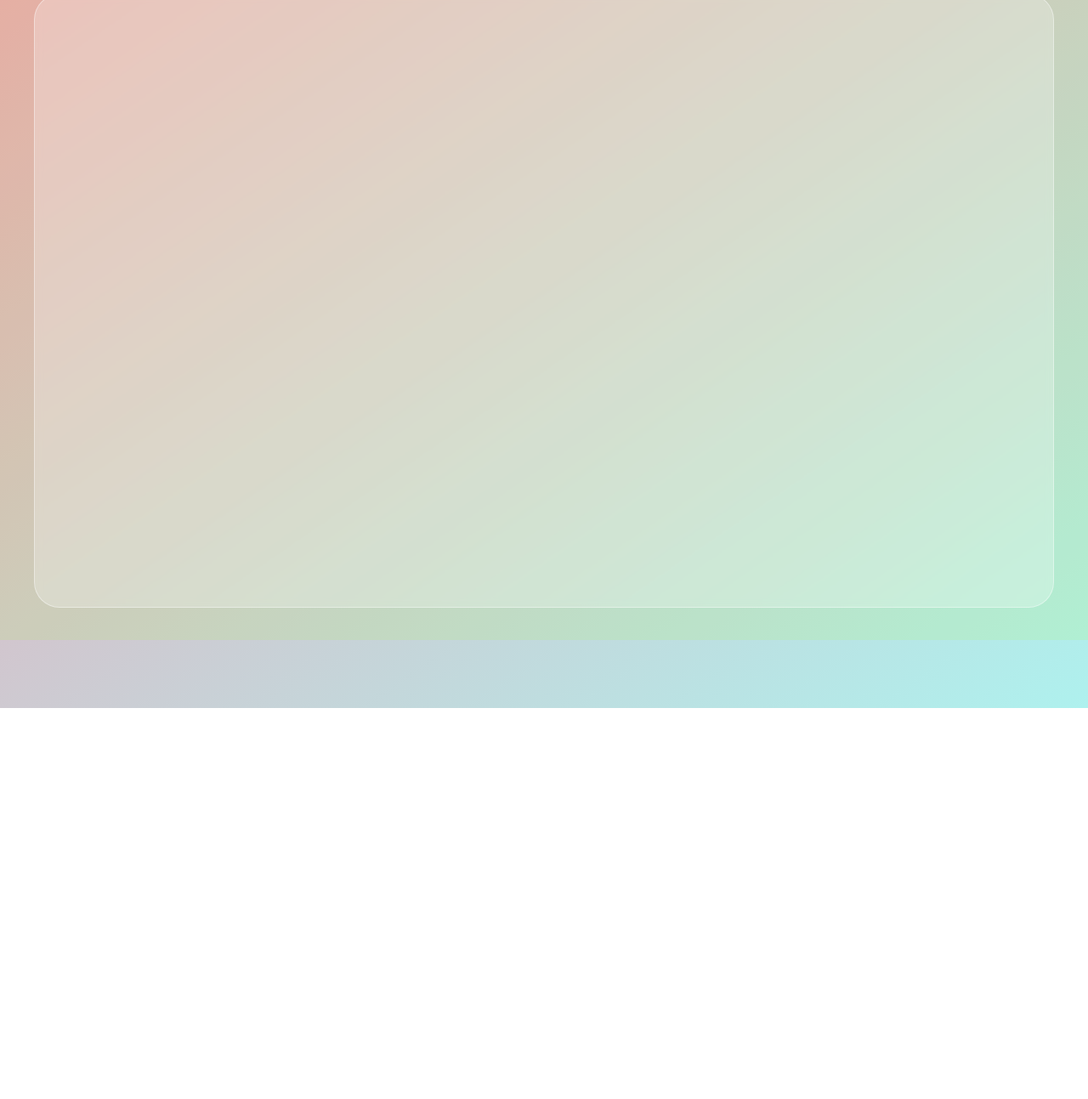
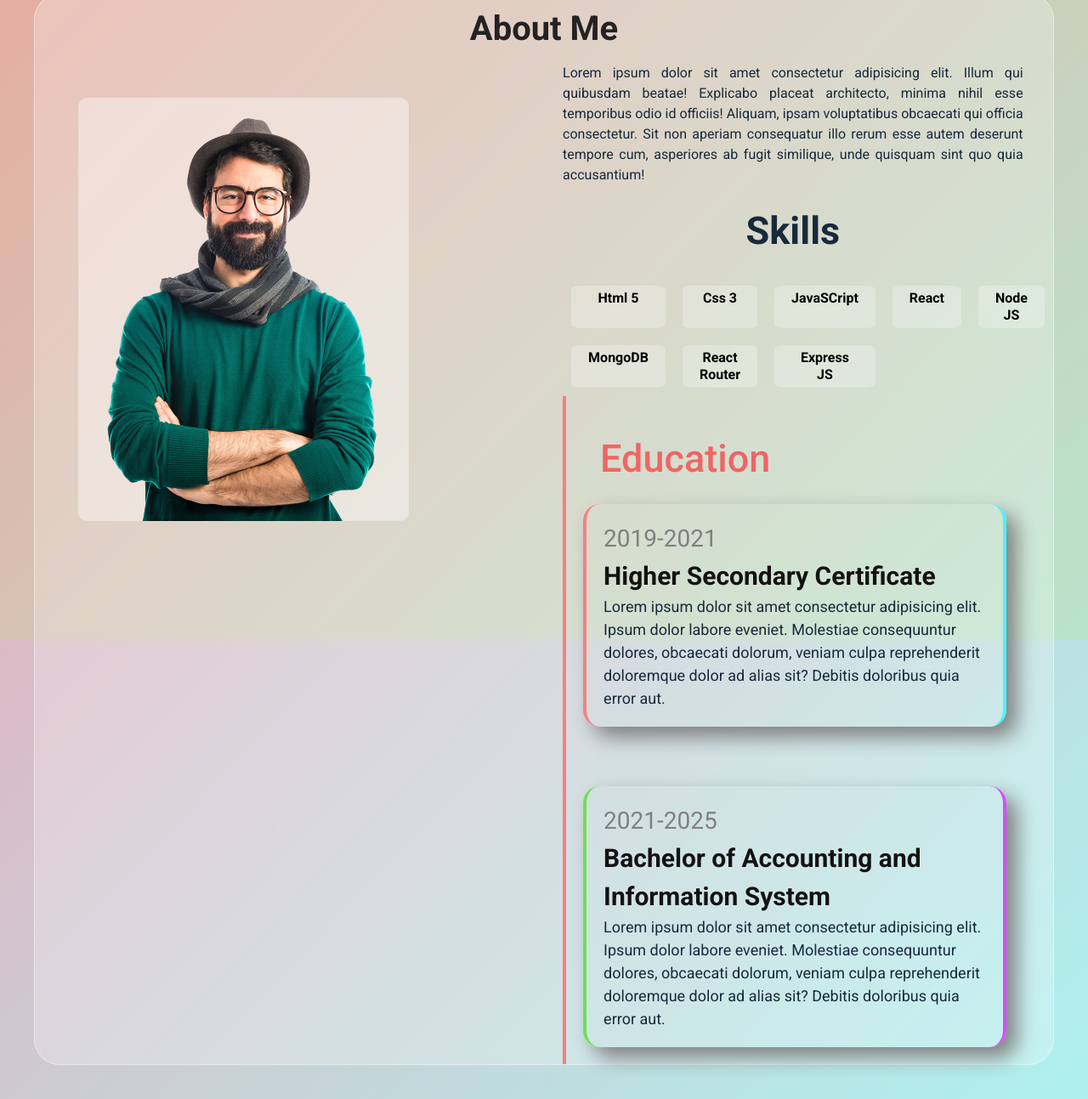
Before and after one commit to mh-miyad/my-portfolio-website, a plain HTML site: page about.html in a window 1280 px wide. Shown: the part 47-1340 px from the top of the page at 85% size. Before the commit the page ends 880 px from the top, so only its background shows below. Drawn offline with Linux system fonts and the light colour scheme.

Commit message:
about pages add

```diff
--- a/about.html
+++ b/about.html
@@ -15,8 +15,60 @@
 
 
     <!-- About  Section -->
-    <div class="main">
-        <section>
+    <div class="main ">
+        <section class="about-section ">
+            <h2 class="text-center "> About Me</h2>
+            <div class="container-about  ">
+                <div class="about-img">
+                    <img src="./img/about-img.png" alt="">
+                </div>
+                <div class="education-section">
+                    <p class="text-justify">Lorem ipsum dolor sit amet consectetur adipisicing elit. Illum qui quibusdam beatae! Explicabo placeat architecto, minima nihil esse temporibus odio id officiis! Aliquam, ipsam voluptatibus obcaecati qui officia consectetur. Sit non aperiam consequatur illo rerum esse autem deserunt tempore cum, asperiores ab fugit similique, unde quisquam sint quo quia accusantium!</p>
+                    <div class="skill">
+                        <h3 class="font-45 text-center ">Skills</h3>
+                        <div class=" skill-section">
+                            <a class="skill-btn" href="#">    Html 5</a>
+                            <a class="skill-btn" href="#">    Css 3</a>
+                            <a class="skill-btn" href="#">    JavaSCript</a>
+                            <a class="skill-btn" href="#">    React</a>
+                            <a class="skill-btn" href="#">    Node JS</a>
+                            <a class="skill-btn" href="#">    MongoDB</a>
+                            <a class="skill-btn" href="#">    React Router</a>
+                            <a class="skill-btn" href="#">    Express JS</a>
+
+                        </div>
+                    </div>
+                    <div class="education-qualification ">
+                        <h3 class="edu-titlle font-45">
+                            Education
+                        </h3>
+                        <div class="edu-part-1">
+
+                             <p class="edu-time">
+                                2019-2021
+                             </p>
+                             <p class="edu-degree">
+                                Higher Secondary Certificate
+                             </p>
+                             <p class="edu-description">
+                               Lorem ipsum dolor sit amet consectetur adipisicing elit. Ipsum dolor labore eveniet. Molestiae consequuntur dolores, obcaecati dolorum, veniam culpa reprehenderit doloremque dolor ad alias sit? Debitis doloribus quia error aut.
+                             </p>
+                        </div>
+                        <div class="edu-part-2">
+
+                             <p class="edu-time">
+                                2021-2025
+                             </p>
+                             <p class="edu-degree">
+                              Bachelor of Accounting and Information System
+                             </p>
+                             <p class="edu-description">
+                               Lorem ipsum dolor sit amet consectetur adipisicing elit. Ipsum dolor labore eveniet. Molestiae consequuntur dolores, obcaecati dolorum, veniam culpa reprehenderit doloremque dolor ad alias sit? Debitis doloribus quia error aut.
+                             </p>
+                        </div>
+                    </div>
+                </div>
+            </div>
 
         </section>
     </div>
--- a/css/style.css
+++ b/css/style.css
@@ -75,9 +75,121 @@ section{
 
 .home-img .img-box img{
     width: 100%;
+    vertical-align: top;
     border-radius: 50%;
     -webkit-border-radius: 50%;
     -moz-border-radius: 50%;
     -ms-border-radius: 50%;
     -o-border-radius: 50%;
 }
+.about-section >h2{
+    color: rgb(36, 34, 34);
+    font-size: 40px;
+    margin: 10px;
+}
+.about-section .about-img img{
+    margin-top: -600px;
+    background-color: var(--white-alpha-40);
+    border-radius: 10px;
+    -webkit-border-radius: 10px;
+    -moz-border-radius: 10px;
+    -ms-border-radius: 10px;
+    -o-border-radius: 10px;
+}
+
+.about-section .about-img {
+    min-width: 360px;
+
+
+
+    margin: auto;
+}
+
+
+.container-about{
+    display: grid;
+    grid-template-columns: repeat(2,1fr);
+    grid-gap: 30px;
+
+
+}
+
+.education-section{
+    width: 80%;
+    margin-left: 100px;
+
+
+}
+.font-45{
+    font-size: 45px;
+    margin: 20px;
+}
+.skill-section{
+    display: grid;
+    grid-template-columns: repeat(5 , 1fr);
+
+}
+.skill-btn{
+   background: var(--white-alpha-25);
+   align-items: center;
+   padding: 5px 20px;
+   margin: 10px;
+   font-weight: 700;
+   text-align: center;
+   line-height:20px;
+   color: #000;
+   border-radius: 10%;
+   -webkit-border-radius: 10%;
+   -moz-border-radius: 10%;
+   -ms-border-radius: 10%;
+   -o-border-radius: 10%;
+}
+.education-qualification {
+    border-left: 4px solid rgb(248, 127, 127);
+    padding: 20px;
+
+}
+
+.education-qualification .edu-part-1{
+    border-left: 4px solid rgb(248, 127, 127);
+    border-right: 4px solid rgb(75, 243, 255);
+    padding: 20px;
+   box-shadow: 12px 12px 23px gray;
+   border-radius: 20px;
+   padding: 20px;
+   -webkit-border-radius: 20px;
+   -moz-border-radius: 20px;
+   -ms-border-radius: 20px;
+   -o-border-radius: 20px;
+}
+.education-qualification .edu-part-2{
+    z-index: 999;
+    margin-top: 70px;
+    border-left: 4px solid rgb(107, 226, 77);
+    border-right: 4px solid rgb(219, 75, 255);
+    padding: 20px;
+   box-shadow: 12px 12px 23px gray;
+   border-radius: 20px;
+   padding: 20px;
+   -webkit-border-radius: 20px;
+   -moz-border-radius: 20px;
+   -ms-border-radius: 20px;
+   -o-border-radius: 20px;
+}
+
+.edu-titlle{
+    color: rgba(240, 93, 93, 0.932);
+    font-weight: 500;
+}
+.edu-time{
+    color: gray;
+    font-size: 28px;
+}
+.edu-degree{
+    color: rgb(20, 18, 18);
+    font-weight: 600;
+    font-size: 30px;
+}
+.edu-description{
+    font-size:18px;
+}
```
